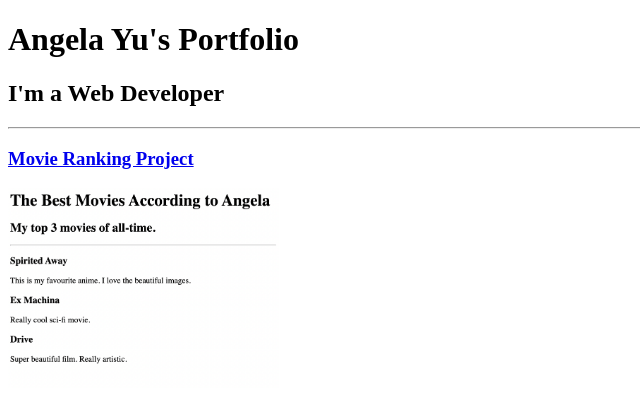
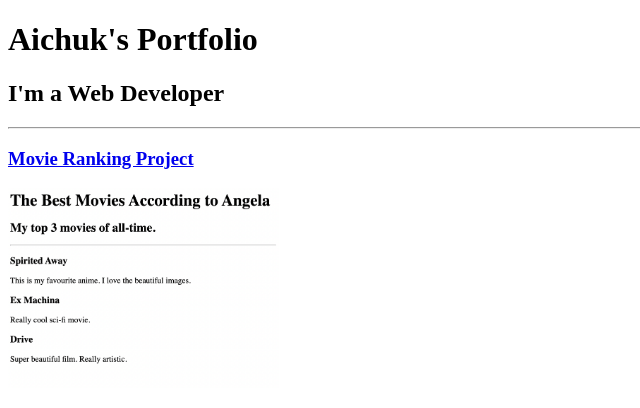
Before and after one commit to Aichuk111/html-portfolio, a plain HTML site: page solution.html in a window 1280 px wide. Shown: the top 408 px of the page, without its empty margins (0-640 px from the left). Drawn offline with Linux system fonts and the light colour scheme.

Commit message:
Update solution.html

```diff
--- a/solution.html
+++ b/solution.html
@@ -3,11 +3,11 @@
 
 <head>
   <meta charset="UTF-8">
-  <title>Angela's Portfolio</title>
+  <title>Aichuk's Portfolio</title>
 </head>
 
 <body>
-  <h1>Angela Yu's Portfolio</h1>
+  <h1>Aichuk's Portfolio</h1>
   <h2>I'm a Web Developer</h2>
   <hr />
   <h3><a href="./public/movie-ranking.html">Movie Ranking Project</a></h3>
```
